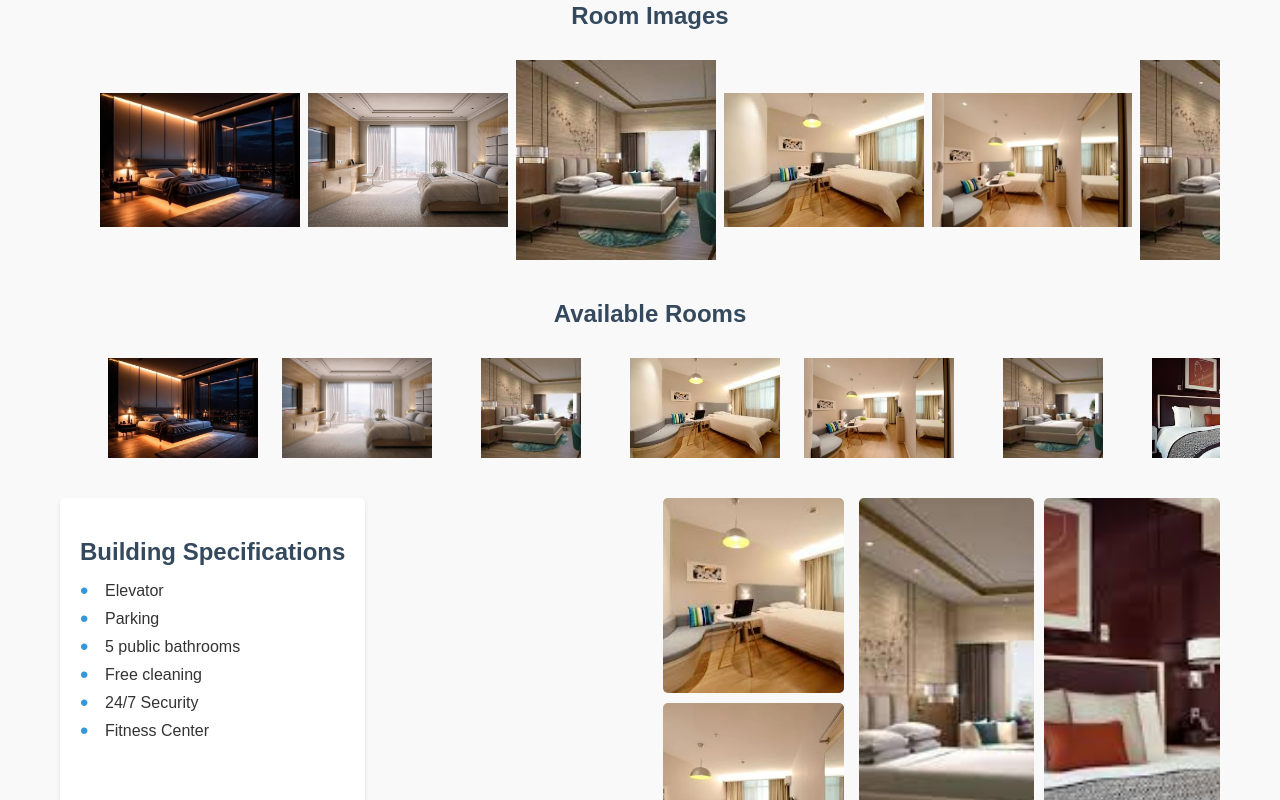
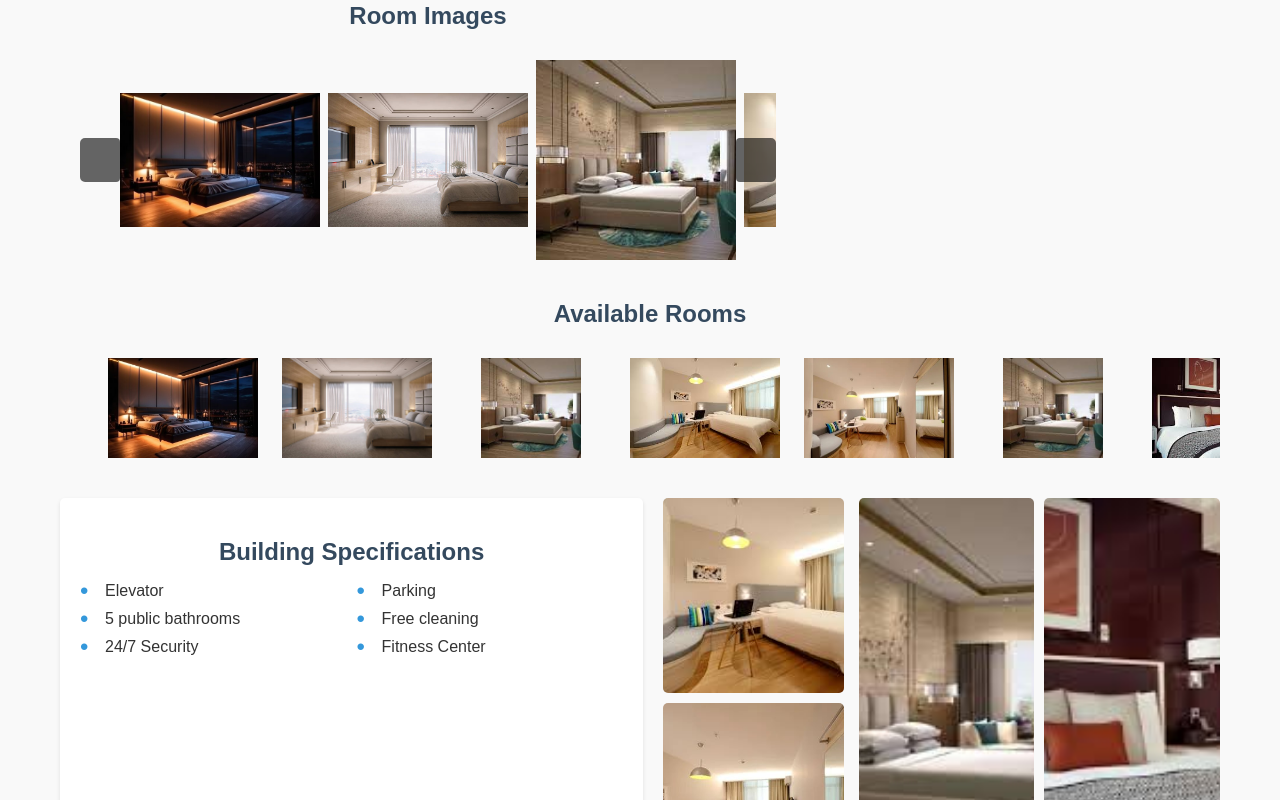
Before and after one commit to Fraol-D/RentalInsight, a React (Vite) app: page / in a window 1280 px wide. Shown: the part 420-1220 px from the top of the page. Built offline with nearby package versions, Linux system fonts and the light colour scheme.

Commit message:
map, buildingAmenities wider and room images smaller at the left hand side

```diff
--- a/src/components/RoomCarousel.jsx
+++ b/src/components/RoomCarousel.jsx
@@ -1,11 +1,18 @@
 import PropTypes from 'prop-types';
 import { useState } from 'react';
+import { FaChevronLeft, FaChevronRight } from 'react-icons/fa';
 import RoomDetails from './RoomDetails';
 import '../styles/RoomCarousel.css';
 
 const RoomCarousel = ({ title, images, rooms, isRoomCarousel }) => {
   const [selectedRoom, setSelectedRoom] = useState(null);
   const items = images || rooms;
+
+  const handleScroll = (direction) => {
+    const container = document.querySelector(`.row__posters${!isRoomCarousel ? '--small' : ''}`);
+    const scrollAmount = direction === 'left' ? -200 : 200;
+    container.scrollBy({ left: scrollAmount, behavior: 'smooth' });
+  };
 
   const handleRoomClick = (room) => {
     setSelectedRoom(room);
@@ -16,9 +23,26 @@ const RoomCarousel = ({ title, images, rooms, isRoomCarousel }) => {
   };
 
   return (
-    <div className="row">
+    <div className={`row ${!isRoomCarousel ? 'row--small' : ''}`}>
       <h2>{title}</h2>
-      <div className="row__posters">
+      <div className="carousel-container">
+        {!isRoomCarousel && (
+          <div className="scroll-buttons">
+            <button
+              className="scroll-button left"
+              onClick={() => handleScroll('left')}
+            >
+              <FaChevronLeft className="scroll-icon" />
+            </button>
+            <button
+              className="scroll-button right"
+              onClick={() => handleScroll('right')}
+            >
+              <FaChevronRight className="scroll-icon" />
+            </button>
+          </div>
+        )}
+        <div className={`row__posters ${!isRoomCarousel ? 'row__posters--small' : ''}`}>
           {items.map((item, index) => (
             <img
               key={index}
@@ -28,6 +52,7 @@ const RoomCarousel = ({ title, images, rooms, isRoomCarousel }) => {
               onClick={() => isRoomCarousel && handleRoomClick(item)}
             />
           ))}
+        </div>
       </div>
       {selectedRoom && (
         <RoomDetails room={selectedRoom} onClose={handleCloseDetails} />
--- a/src/styles/BuildingAmenities.css
+++ b/src/styles/BuildingAmenities.css
@@ -4,6 +4,8 @@
   border-radius: 5px;
   box-shadow: 0 2px 4px rgba(0, 0, 0, 0.1);
   margin-bottom: 20px;
+  flex: 1;
+  min-width: 0;
 }
 
 .building-amenities h2 {
@@ -14,13 +16,17 @@
 .building-amenities ul {
   list-style-type: none;
   padding: 0;
+  display: grid;
+  grid-template-columns: repeat(auto-fill, minmax(200px, 1fr));
+  gap: 10px;
 }
 
 .building-amenities li {
   color: var(--text-color);
-  margin-bottom: 10px;
   padding-left: 25px;
   position: relative;
+  display: flex;
+  align-items: center;
 }
 
 .building-amenities li::before {
@@ -29,5 +35,4 @@
   font-size: 1.5em;
   position: absolute;
   left: 0;
-  top: -5px;
 }
--- a/src/styles/Home.css
+++ b/src/styles/Home.css
@@ -19,8 +19,9 @@
 
 .amenities-section {
   display: flex;
-  justify-content: space-between;
+  gap: 20px;
   margin-bottom: 20px;
+  width: 100%;
 }
 
 .location-section {
--- a/src/styles/LocationMap.css
+++ b/src/styles/LocationMap.css
@@ -6,6 +6,7 @@
   border-radius: 5px;
   box-shadow: 0 2px 4px rgba(0, 0, 0, 0.1);
   margin-bottom: 20px;
+  width: 100%;
 }
 
 .map-container {
--- a/src/styles/RoomCarousel.css
+++ b/src/styles/RoomCarousel.css
@@ -4,8 +4,59 @@
   color: var(--secondary-color);
 }
 
+.row--small {
+  width: 60%;
+}
+
 .row h2 {
   margin-bottom: 10px;
+}
+
+.carousel-container {
+  position: relative;
+  display: flex;
+  align-items: center;
+}
+
+.scroll-buttons {
+  position: absolute;
+  width: 100%;
+  display: flex;
+  justify-content: space-between;
+  pointer-events: none;
+  z-index: 10;
+}
+
+.scroll-button {
+  background: rgba(0, 0, 0, 0.6);
+  border: none;
+  width: 40px;
+  height: 100%;
+  display: flex;
+  align-items: center;
+  justify-content: center;
+  cursor: pointer;
+  pointer-events: auto;
+  transition: background-color 0.3s ease;
+}
+
+.scroll-button:hover {
+  background-color: rgba(0, 0, 0, 0.8);
+}
+
+.scroll-icon {
+  color: white;
+  font-size: 24px;
+}
+
+.scroll-button.left {
+  border-top-right-radius: 4px;
+  border-bottom-right-radius: 4px;
+}
+
+.scroll-button.right {
+  border-top-left-radius: 4px;
+  border-bottom-left-radius: 4px;
 }
 
 .row__posters {
@@ -13,21 +64,24 @@
   overflow-y: hidden;
   overflow-x: scroll;
   padding: 20px;
-  -ms-overflow-style: none;  /* IE and Edge */
-  scrollbar-width: none;  /* Firefox */
+  -ms-overflow-style: none;
+  scrollbar-width: none;
+}
+
+.row__posters--small {
+  padding: 20px 40px;
 }
 
 .row__posters::-webkit-scrollbar {
   display: none;
 }
 
-/* Regular poster (Available Rooms) */
 .row__poster {
-  width: 166px;  /* Fixed width from Netflix example */
+  width: 166px;
   object-fit: contain;
   max-height: 100px;
   transition: transform 450ms;
-  margin-right: 8px;  /* Reduced margin to match Netflix spacing */
+  margin-right: 8px;
   cursor: pointer;
   flex-shrink: 0;
 }
@@ -36,9 +90,8 @@
   transform: scale(1.08);
 }
 
-/* Large poster (Room Images) */
 .row__posterLarge {
-  width: 200px;  /* Fixed width from Netflix example */
+  width: 200px;
   max-height: 250px;
 }
 
```
Lines whose indentation alone changed are shown as unchanged.
